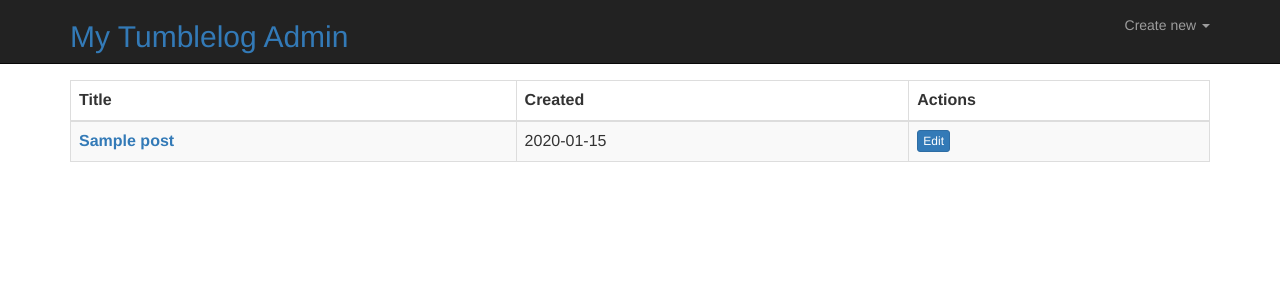
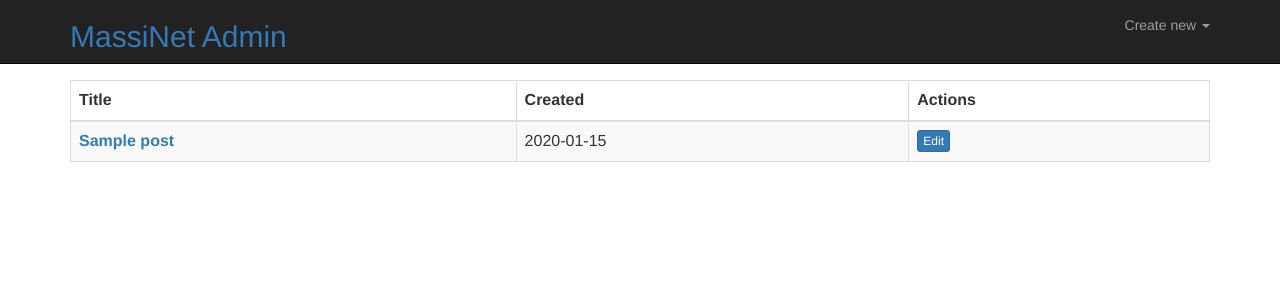
Before and after one commit to masunghoon/project_m, a Flask app: template blog/templates/admin/list.html in a window 1280 px wide. Shown: the top 300 px of the page. Run offline with Flask 2, Linux system fonts and the light colour scheme; the template is opened without the code that fills it: most values are stand-ins (such as "Sample title", 1, 10 or a date in 2020); some libraries are stand-ins or nearby versions.

Commit message:
change details

```diff
--- a/blog/templates/admin/base.html
+++ b/blog/templates/admin/base.html
@@ -4,7 +4,7 @@
  <nav class="navbar navbar-inverse navbar-fixed-top" role="navigation">
    <div class="container">
      <div class="navbar-header">
-       <h2><a href="{{ url_for('admin.index') }}" class="brand">My Tumblelog Admin</a></h2>
+       <h2><a href="{{ url_for('admin.index') }}" class="brand">MassiNet Admin</a></h2>
      </div>
      <div class="navbar-collapse">
        <ul class="nav nav-pills navbar-nav navbar-right ">
@@ -15,7 +15,7 @@
            </a>
            <ul class="dropdown-menu">
              {% for type in ('post', 'video', 'image', 'quote') %}
-             <li><a href="{{ url_for("admin.create", type=type) }}">{{ type|title }}</a></li>
+             <li><a href="{{ url_for('admin.create', type=type) }}">{{ type|title }}</a></li>
              {% endfor %}
            </ul>
          </li>
--- a/blog/templates/admin/detail.html
+++ b/blog/templates/admin/detail.html
@@ -14,7 +14,7 @@
     {{ forms.render(form) }}
     <div class="actions">
       <input type="submit" class="btn btn-primary" value="save">
-      <a href="{{ url_for("admin.index") }}" class="btn btn-default">Cancel</a>
+      <a href="{{ url_for('admin.index') }}" class="btn btn-default">Cancel</a>
     </div>
   </form>
 {% endblock %}
--- a/blog/templates/base.html
+++ b/blog/templates/base.html
@@ -13,7 +13,7 @@
       <div class="container">
         <div class="navbar-header">
           <h2>
-              <a href="/" class="brand">My Tumblelog</a> <small>Starring Flask, MongoDB and MongoEngine</small>
+              <a href="/" class="brand">MassiNet</a> <small>Starring Flask, MongoDB and MongoEngine</small>
           </h2>
         </div>
         <div class="navbar-collapse">
--- /dev/null
+++ b/requirements.txt
@@ -0,0 +1,5 @@
+flask
+flask-script
+flask_mongoengine
+WTForms
+mongoengine==0.10.1
--- a/run.py
+++ b/run.py
@@ -2,4 +2,4 @@
 
 from blog import app
 
-app.run(host='0.0.0.0', port=80, debug=True)
+app.run(host='0.0.0.0', port=5001, debug=True)
```
